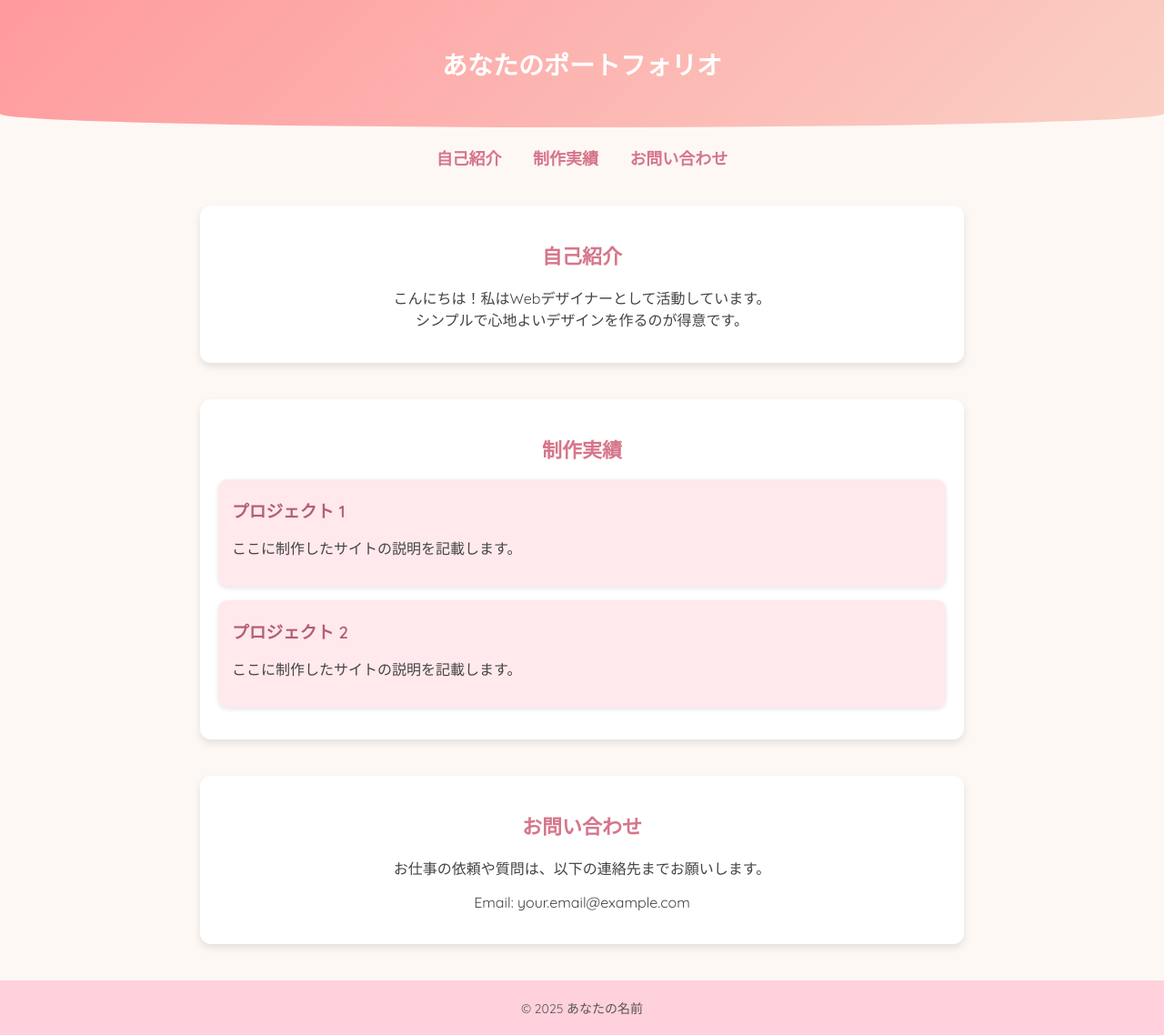
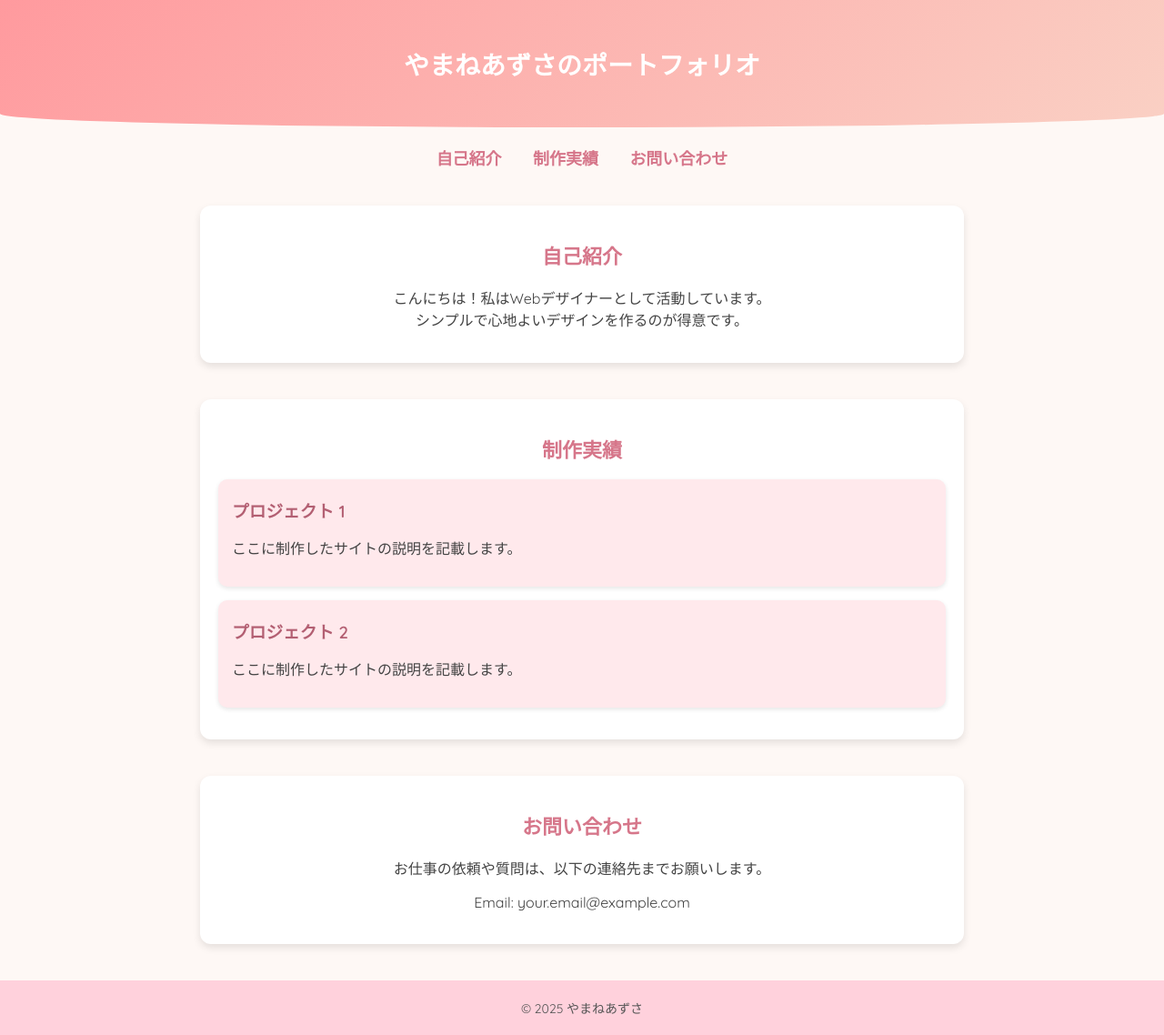
Before and after one commit to AzusaYamane/portfolio, a plain HTML site: page index.html in a window 1280 px wide. Shown: the whole page at 91% size. Drawn offline with Linux system fonts and the light colour scheme.

Commit message:
Add files via upload

```diff
--- a/index.html
+++ b/index.html
@@ -4,7 +4,7 @@
 <head>
   <meta charset="UTF-8">
   <meta name="viewport" content="width=device-width, initial-scale=1.0">
-  <title>ポートフォリオ | あなたの名前</title>
+  <title>ポートフォリオ | YamaneAzusa </title>
   <!-- Google Fonts -->
   <link href="https://fonts.googleapis.com/css2?family=Quicksand:wght@400;600&display=swap" rel="stylesheet">
   <style>
@@ -92,7 +92,7 @@
 <body>
 
   <header>
-    あなたのポートフォリオ
+    やまねあずさのポートフォリオ
   </header>
 
   <nav>
@@ -128,7 +128,7 @@
   </section>
 
   <footer>
-    © 2025 あなたの名前
+    © 2025 やまねあずさ
   </footer>
 
 </body>
```
